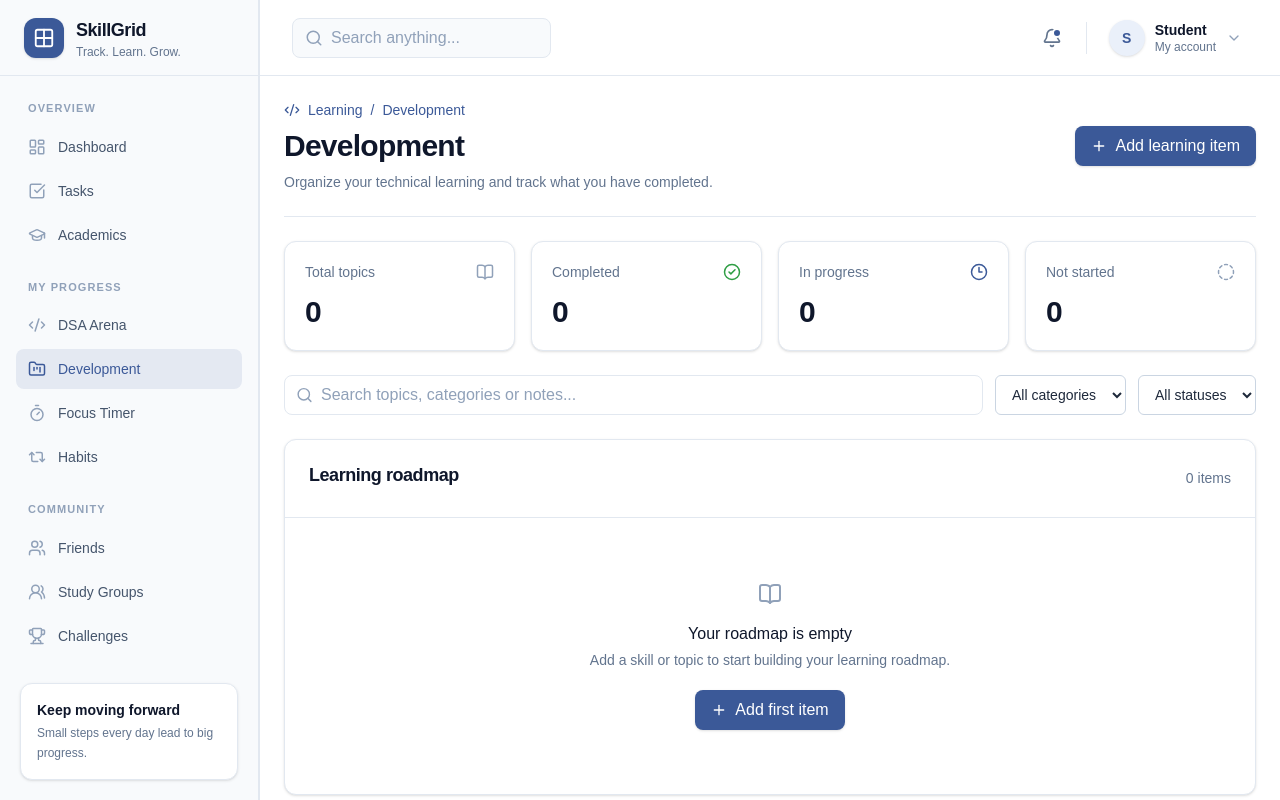
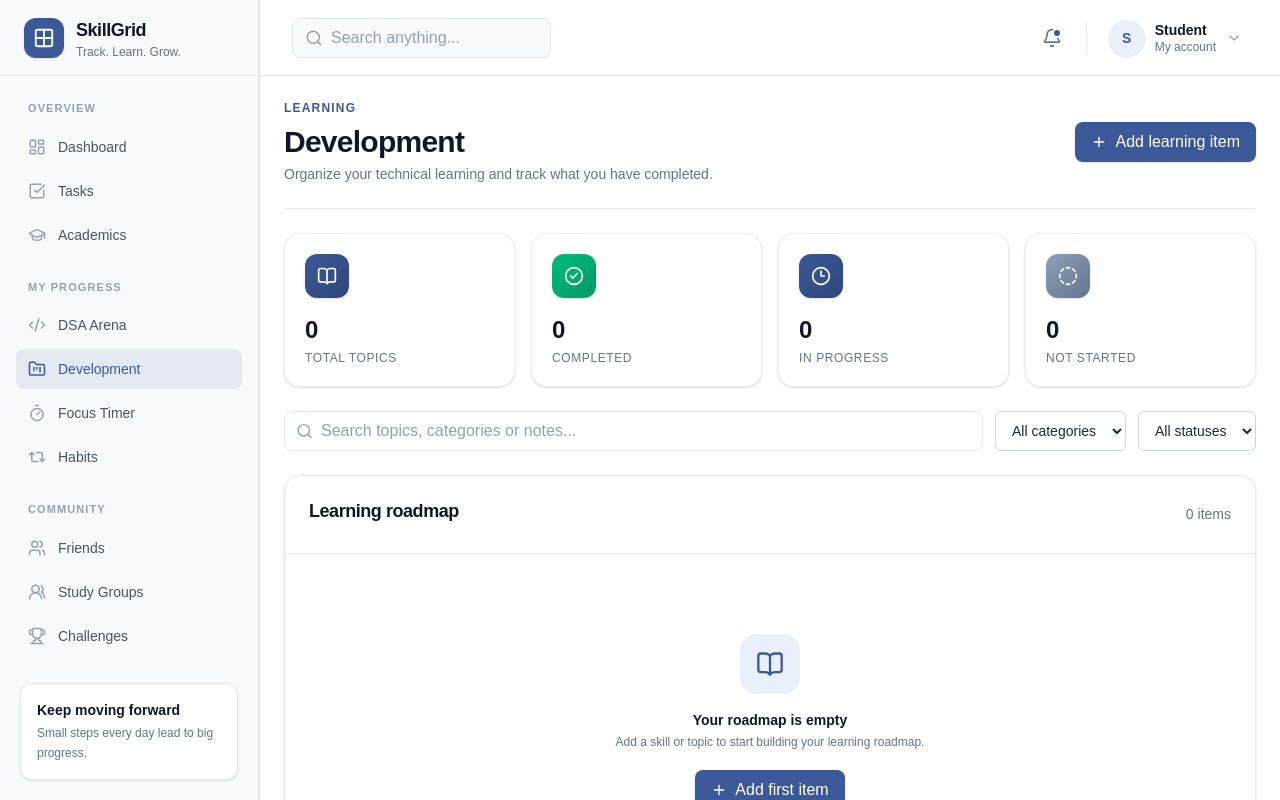
Before and after one commit to thiteswapnil1212-hue/skillGrid, a Next.js app in the folder skillgrid-app/: page /development in a window 1280 px wide. Built offline with nearby package versions, Linux system fonts and the light colour scheme.

Commit message:
style: premium stat cards and header on development page

```diff
--- a/skillgrid-app/src/app/development/page.tsx
+++ b/skillgrid-app/src/app/development/page.tsx
@@ -3,7 +3,6 @@
 import { uid } from "@/lib/utils";
 import { useMemo, useState, type FormEvent } from "react";
 import {
-  Code2,
   Plus,
   Search,
   Trash2,
@@ -115,16 +114,11 @@ export default function DevelopmentPage() {
     <main className="mx-auto w-full max-w-7xl space-y-6 p-6">
       <section className="flex flex-col justify-between gap-4 border-b border-slate-200 pb-6 sm:flex-row sm:items-center">
         <div>
-          <div className="flex items-center gap-2 text-sm font-medium text-primary">
-            <Code2 size={16} />
-            <span>Learning</span>
-            <span>/</span>
-            <span>Development</span>
-          </div>
-          <h1 className="mt-2 text-2xl font-semibold tracking-tight text-slate-900 sm:text-3xl">
+          <p className="text-xs font-semibold uppercase tracking-widest text-primary">Learning</p>
+          <h1 className="mt-2 text-2xl font-bold tracking-tight text-slate-900 sm:text-3xl">
             Development
           </h1>
-          <p className="mt-2 text-sm text-slate-500">
+          <p className="mt-1 text-sm text-slate-500">
             Organize your technical learning and track what you have completed.
           </p>
         </div>
@@ -136,20 +130,20 @@ export default function DevelopmentPage() {
 
       <section className="grid grid-cols-2 gap-4 lg:grid-cols-4">
         {[
-          { label: "Total topics", value: stats.total, icon: BookOpen, color: "text-slate-400" },
-          { label: "Completed", value: stats.completed, icon: CheckCircle2, color: "text-success" },
-          { label: "In progress", value: stats.inProgress, icon: Clock3, color: "text-primary" },
-          { label: "Not started", value: stats.notStarted, icon: CircleDashed, color: "text-slate-400" },
+          { label: "Total topics", value: stats.total, icon: BookOpen, gradient: "from-[#3B5998] to-[#2F477A]" },
+          { label: "Completed", value: stats.completed, icon: CheckCircle2, gradient: "from-emerald-500 to-emerald-600" },
+          { label: "In progress", value: stats.inProgress, icon: Clock3, gradient: "from-[#3B5998] to-[#2F477A]" },
+          { label: "Not started", value: stats.notStarted, icon: CircleDashed, gradient: "from-slate-400 to-slate-500" },
         ].map((stat) => {
           const Icon = stat.icon;
           return (
-            <Card key={stat.label}>
+            <Card key={stat.label} className="rounded-2xl border border-slate-200/70 bg-white shadow-sm transition-shadow hover:shadow-md">
               <CardContent className="p-5">
-                <div className="flex items-center justify-between">
-                  <p className="text-sm text-slate-500">{stat.label}</p>
-                  <Icon size={18} className={stat.color} />
+                <div className={`flex h-11 w-11 items-center justify-center rounded-xl bg-gradient-to-br ${stat.gradient} text-white shadow-sm`}>
+                  <Icon size={20} />
                 </div>
-                <p className="mt-3 text-3xl font-semibold text-slate-900">{stat.value}</p>
+                <p className="mt-4 text-2xl font-bold tracking-tight text-slate-900 tabular-nums">{stat.value}</p>
+                <p className="mt-1 text-xs font-medium uppercase tracking-wider text-slate-500">{stat.label}</p>
               </CardContent>
             </Card>
           );
@@ -157,7 +151,7 @@ export default function DevelopmentPage() {
       </section>
 
       {showForm && (
-        <Card>
+        <Card className="rounded-2xl">
           <CardHeader>
             <CardTitle>Add learning item</CardTitle>
             <p className="text-sm text-slate-500 font-normal">Add a skill, technology, or topic you want to learn.</p>
@@ -255,7 +249,7 @@ export default function DevelopmentPage() {
         </select>
       </div>
 
-      <Card>
+      <Card className="rounded-2xl">
         <CardHeader className="flex flex-row items-center justify-between border-b border-slate-200">
           <CardTitle>Learning roadmap</CardTitle>
           <span className="text-sm text-slate-500">
@@ -264,12 +258,14 @@ export default function DevelopmentPage() {
         </CardHeader>
         <div>
           {filteredItems.length === 0 ? (
-            <div className="flex flex-col items-center py-16 text-center px-6">
-              <BookOpen size={24} className="text-slate-400 mb-4" />
-              <h3 className="font-medium text-slate-900">
+            <div className="flex flex-col items-center py-20 text-center px-6">
+              <div className="rounded-2xl bg-primary-light p-4 mb-4 text-primary">
+                <BookOpen size={28} />
+              </div>
+              <h3 className="text-sm font-semibold text-slate-900">
                 {items.length === 0 ? "Your roadmap is empty" : "No matching learning items"}
               </h3>
-              <p className="mt-1 text-sm text-slate-500 max-w-sm">
+              <p className="mt-1 text-xs text-slate-500 max-w-sm">
                 {items.length === 0
                   ? "Add a skill or topic to start building your learning roadmap."
                   : "Try changing your search or filters."}
@@ -283,7 +279,7 @@ export default function DevelopmentPage() {
           ) : (
             <div className="divide-y divide-slate-100">
               {filteredItems.map((item) => (
-                <div key={item.id} className="flex flex-col gap-4 px-6 py-4 sm:flex-row sm:items-center sm:justify-between hover:bg-slate-50/50 transition">
+                <div key={item.id} className="flex flex-col gap-4 px-6 py-4 sm:flex-row sm:items-center sm:justify-between hover:bg-slate-50 transition">
                   <div className="min-w-0">
                     <h3 className="font-medium text-slate-900">{item.title}</h3>
                     <p className="mt-1 text-xs text-slate-500">{item.category}</p>
```
